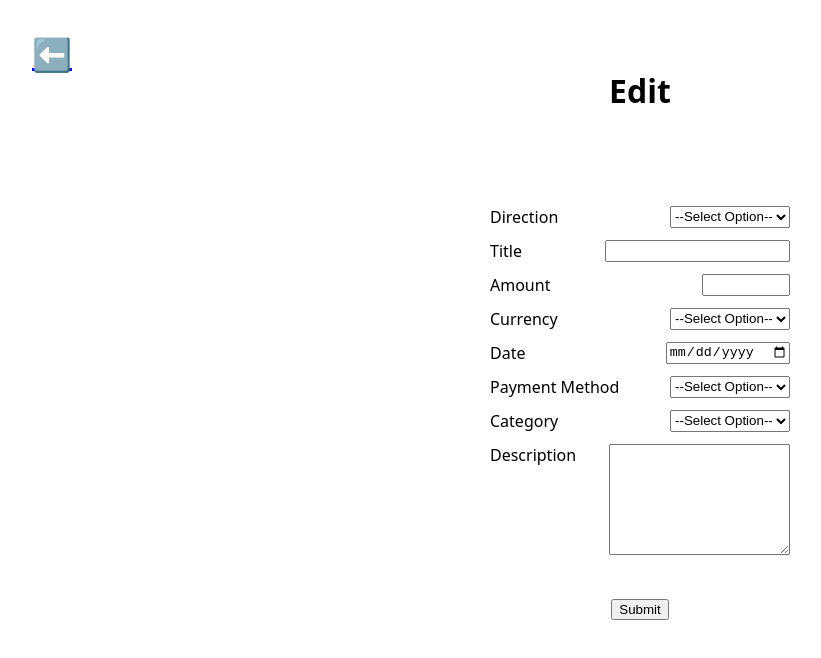
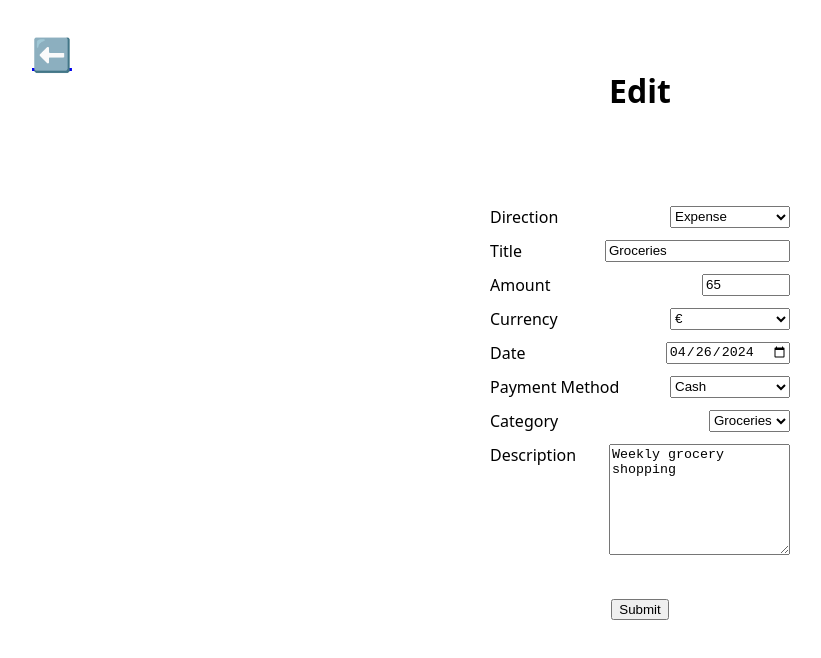
Before and after one commit to benediktbrenk/budget-app, a Next.js app: page /edit/1 in a window 1280 px wide. Shown: the top 658 px of the page, without its empty margins (0-821 px from the left). Built offline with nearby package versions, Linux system fonts and the light colour scheme.

Commit message:
display the current values as default values on the edit form

```diff
--- a/components/TransactionEntryForm/index.js
+++ b/components/TransactionEntryForm/index.js
@@ -6,7 +6,12 @@ import {
 } from "./TransactionEntryForm.styled";
 import { useRouter } from "next/router";
 
-function TransactionEntryForm({ updateTransactions, id }) {
+function TransactionEntryForm({
+  updateTransactions,
+  id,
+  currentTransaction,
+  mode,
+}) {
   const router = useRouter();
   function handleSubmit(event) {
     event.preventDefault();
@@ -23,54 +28,105 @@ function TransactionEntryForm({ updateTransactions, id }) {
         <StyledFormContainer>
           <StyledFormField>
             <label htmlFor="direction">Direction</label>
-            <select type="text" name="direction" required>
-              <option value="">--Select Option--</option>
+            <select
+              type="text"
+              name="direction"
+              required
+              defaultValue={
+                mode === "add" ? "Default" : currentTransaction.direction
+              }
+            >
+              <option value="Default">--Select Option--</option>
               <option value="Expense">Expense</option>
               <option value="Income">Income</option>
             </select>
           </StyledFormField>
           <StyledFormField>
             <label htmlFor="name">Title</label>
-            <input type="text" name="name" maxLength={20} required />
+            <input
+              type="text"
+              name="name"
+              maxLength={20}
+              required
+              defaultValue={mode === "add" ? "" : currentTransaction.name}
+            />
           </StyledFormField>
           <StyledFormField>
             <label htmlFor="amount">Amount</label>
-            <input type="number" name="amount" max={999999} min={0} required />
+            <input
+              type="number"
+              name="amount"
+              max={999999}
+              min={0}
+              required
+              defaultValue={mode === "add" ? "" : currentTransaction.amount}
+            />
           </StyledFormField>
           <StyledFormField>
             <label htmlFor="currency">Currency</label>
-            <select type="text" name="currency" required>
-              <option value="">--Select Option--</option>
+            <select
+              type="text"
+              name="currency"
+              required
+              defaultValue={
+                mode === "add" ? "Default" : currentTransaction.currency
+              }
+            >
+              <option value="Default">--Select Option--</option>
               <option value="€">€</option>
               <option value="$">$</option>
             </select>
           </StyledFormField>
           <StyledFormField>
             <label htmlFor="date">Date</label>
-            <input type="date" name="date" required />
+            <input
+              type="date"
+              name="date"
+              required
+              defaultValue={mode === "add" ? "" : currentTransaction.date}
+            />
           </StyledFormField>
           <StyledFormField>
             <label htmlFor="payment_method">Payment Method</label>
-            <select type="text" name="payment_method" required>
-              <option value="">--Select Option--</option>
-              <option value="cash">Cash</option>
-              <option value="card">Card</option>
+            <select
+              type="text"
+              name="payment_method"
+              required
+              defaultValue={
+                mode === "add" ? "" : currentTransaction.paymentMethod
+              }
+            >
+              <option value="Default">--Select Option--</option>
+              <option value="Cash">Cash</option>
+              <option value="Card">Card</option>
             </select>
           </StyledFormField>
           <StyledFormField>
             <label htmlFor="category">Category</label>
-            <select type="text" name="category" required>
-              <option value="">--Select Option--</option>
-              <option value="groceries">Groceries</option>
-              <option value="salary">Salary</option>
-              <option value="housing">Housing</option>
-              <option value="insurance">Insurance</option>
-              <option value="utilities">Utilities</option>
+            <select
+              type="text"
+              name="category"
+              required
+              defaultValue="Groceries"
+            >
+              <option value="Groceries">Groceries</option>
+              <option value="Salary">Salary</option>
+              <option value="Housing">Housing</option>
+              <option value="Insurance">Insurance</option>
+              <option value="Utilities">Utilities</option>
             </select>
           </StyledFormField>
           <StyledFormField>
             <label htmlFor="description">Description</label>
-            <textarea rows="7" maxLength={140} type="text" name="description" />
+            <textarea
+              rows="7"
+              maxLength={140}
+              type="text"
+              name="description"
+              defaultValue={
+                mode === "add" ? "" : currentTransaction.description
+              }
+            />
           </StyledFormField>
           <StyledFormButton>
             <button type="submit">Submit</button>
--- a/pages/edit/[id].js
+++ b/pages/edit/[id].js
@@ -4,24 +4,32 @@ import { StyledMain } from "@/components/Main/Main.styled";
 import TransactionEntryForm from "@/components/TransactionEntryForm";
 import { useRouter } from "next/router";
 
-export default function EditPage({ handleEditTransaction }) {
+export default function EditPage({ handleEditTransaction, transactions }) {
   const router = useRouter();
-
   const { id } = router.query;
 
   if (!id) {
     return null;
   }
 
+  const currentTransaction = transactions.find(
+    (transaction) => transaction.id == id
+  );
+
+  if (!currentTransaction) {
+    return null;
+  }
+
   return (
     <StyledMain>
       <ArrowLeft></ArrowLeft>
-      {/* where shall the back Button lead to ?! */}
       <Header title="Edit"></Header>
 
       <TransactionEntryForm
         updateTransactions={handleEditTransaction}
+        currentTransaction={currentTransaction}
         id={id}
+        mode="edit"
       ></TransactionEntryForm>
     </StyledMain>
   );
--- a/pages/newentry/index.js
+++ b/pages/newentry/index.js
@@ -7,7 +7,10 @@ function NewEntryPage({ handleAddTransaction }) {
     <>
       <Header title="New Transaction" />
       <ArrowLeft></ArrowLeft>
-      <TransactionEntryForm updateTransactions={handleAddTransaction} />
+      <TransactionEntryForm
+        updateTransactions={handleAddTransaction}
+        mode="add"
+      />
     </>
   );
 }
```
